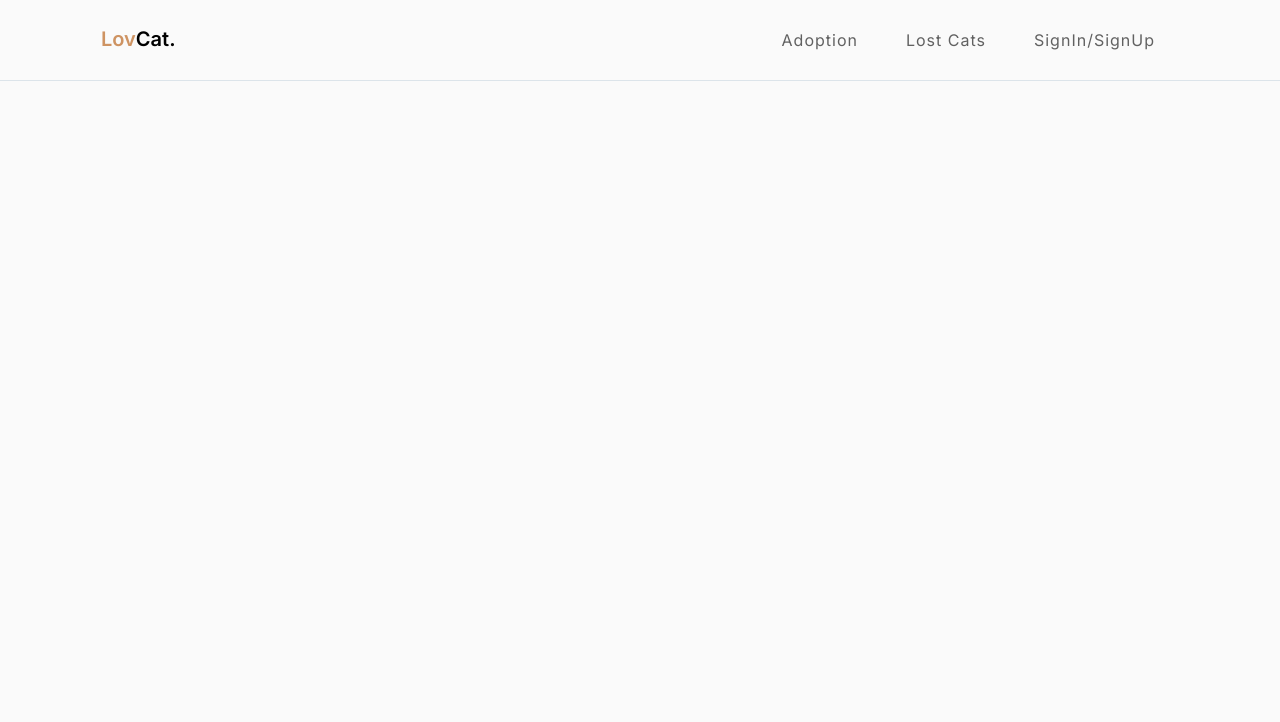
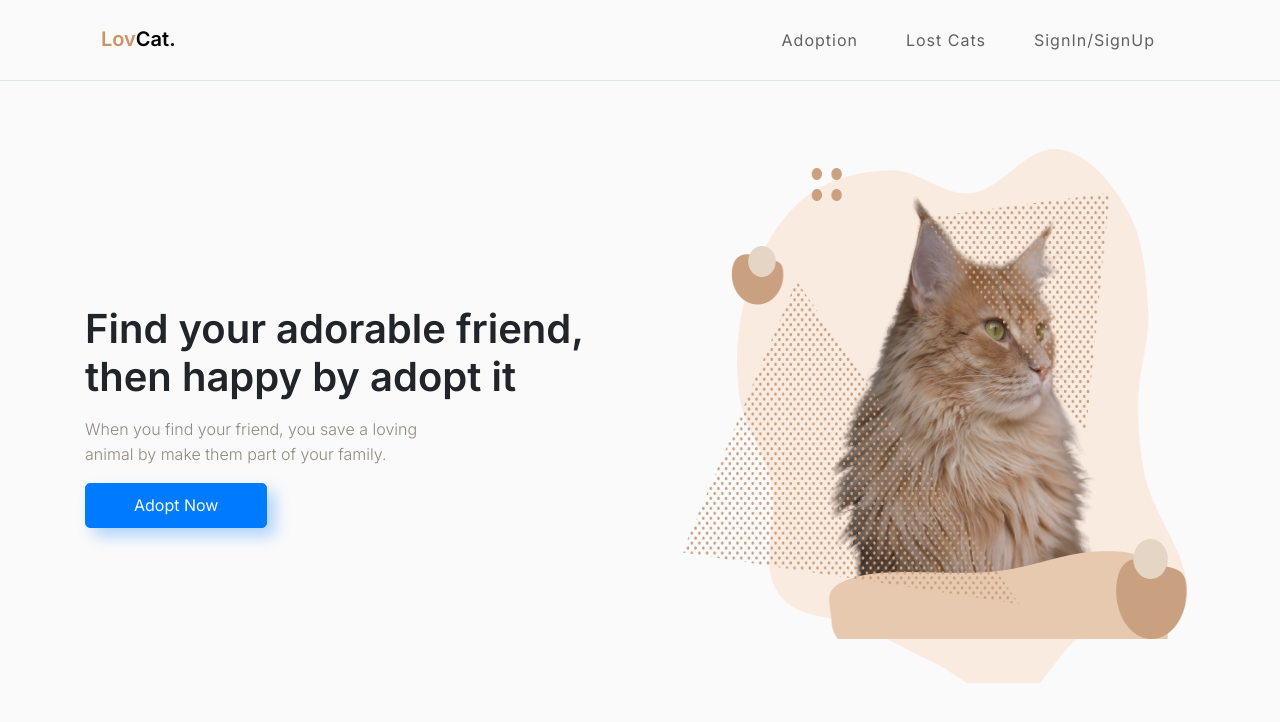
Before and after one commit to maulanaadil/LovCat, a React (Create React App) app: page / in a window 1280 px wide. Shown: the top 722 px of the page. Built offline with nearby package versions, Linux system fonts and the light colour scheme.

Commit message:
Add Hero on Landing Page

```diff
--- a/src/assets/scss/style.scss
+++ b/src/assets/scss/style.scss
@@ -91,3 +91,12 @@ header {
     }
   }
 }
+
+.image-hero {
+  width: 591px;
+  height: 534px;
+}
+
+section {
+  margin-bottom: 80px;
+}
--- a/src/pages/LandingPage.jsx
+++ b/src/pages/LandingPage.jsx
@@ -1,11 +1,17 @@
 import React, { Component } from 'react';
 
 import Header from 'parts/Header';
+import Hero from 'parts/Hero';
 export default class LandingPage extends Component {
+  constructor(props) {
+    super(props);
+    this.refMostPicked = React.createRef;
+  }
   render() {
     return (
       <>
         <Header {...this.props} />
+        <Hero refMostPicked={this.refMostPicked} />
       </>
     );
   }
--- a/src/parts/Hero.jsx
+++ b/src/parts/Hero.jsx
@@ -0,0 +1,49 @@
+import React from 'react';
+import Fade from 'react-reveal';
+
+import ImageHero from 'assets/images/main-picture.png';
+import Button from 'elements/Button';
+
+export default function Hero(props) {
+  return (
+    <Fade>
+      <section className="container pt-5">
+        <div className="row align-items-center" style={{ marginTop: 20 }}>
+          <div className="col-auto pr-5" style={{ width: 565 }}>
+            <h1
+              className="font-weight-bold line-height-1 mb-3"
+              lineHeight={{ lineHeight: '63px' }}
+            >
+              Find your adorable friend,
+              <br />
+              then happy by adopt it
+            </h1>
+            <p
+              className="font-weight-light text-font-desc w-75 mb-3"
+              style={{ lineHeight: '25px' }}
+            >
+              When you find your friend, you save a loving animal by make them
+              part of your family.
+            </p>
+            <Button
+              className="btn px-5"
+              isPrimary
+              hasShadow
+              type="link"
+              href="/adoption"
+            >
+              Adopt Now
+            </Button>
+          </div>
+          <div className="col-6 pl-5">
+            <img
+              src={ImageHero}
+              alt="pic hero"
+              className="img-fluid image-hero"
+            />
+          </div>
+        </div>
+      </section>
+    </Fade>
+  );
+}
```
Also changed, not shown: src/assets/images/main-picture.png (added).
